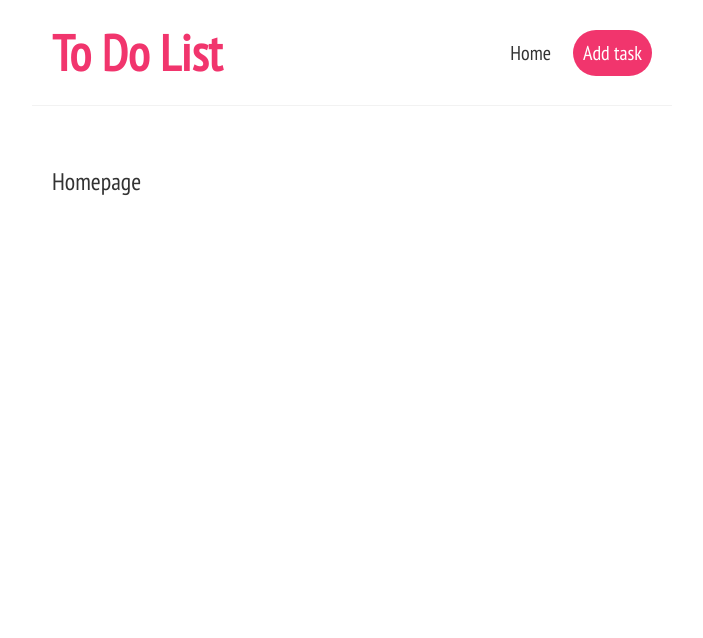
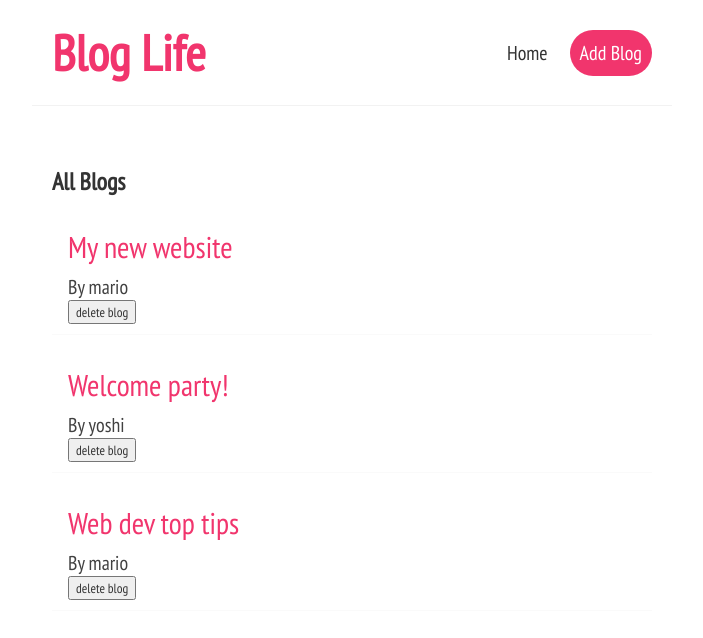
Before and after one commit to Queenofc/todo, a React (Create React App) app: page /create in a window 1280 px wide. Shown: the top 638 px of the page, without its empty margins (288-991 px from the left). Built offline with nearby package versions, Linux system fonts and the light colour scheme.

Commit message:
stopped at lesson 15

```diff
--- a/src/App.js
+++ b/src/App.js
@@ -1,6 +1,7 @@
 import "./index.css";
 import Navbar from "./Navbar";
 import Home from "./Home";
+
 
 function App() {
   return (
--- /dev/null
+++ b/src/BlogList.js
@@ -0,0 +1,18 @@
+const BlogList = ({ blogs, title, handleDelete }) => {
+  //   const blogs = props.blogs;
+  //   const title = props.title;
+  return (
+    <div className="blog-list">
+      <h2 style={{ fontWeight: "bold" }}>{title}</h2>
+      {blogs.map((blog) => (
+        <div className="blog-preview" key={blog.id}>
+          <h2>{blog.title}</h2>
+          <p>By {blog.author}</p>
+          <button onClick={() => handleDelete(blog.id)}>delete blog</button>
+        </div>
+      ))}
+    </div>
+  );
+};
+
+export default BlogList;
--- a/src/Home.js
+++ b/src/Home.js
@@ -1,18 +1,37 @@
-import { useState } from "react";
+import { useEffect, useState } from "react";
 import "./index.css";
+import BlogList from "./BlogList";
 
-const  Home= () => {
-    const [days,setDays]= useState([
-        { title: 'My new website', body: 'lorem ipsum...', author: 'mario', id: 1 },
-    { title: 'Welcome party!', body: 'lorem ipsum...', author: 'yoshi', id: 2 },
-    { title: 'Web dev top tips', body: 'lorem ipsum...', author: 'mario', id: 3 }
-    ])
+const Home = () => {
+  const [blogs, setBlogs] = useState([
+    { title: "My new website", body: "lorem ipsum...", author: "mario", id: 1 },
+    { title: "Welcome party!", body: "lorem ipsum...", author: "yoshi", id: 2 },
+    {
+      title: "Web dev top tips",
+      body: "lorem ipsum...",
+      author: "mario",
+      id: 3,
+    },
+  ]);
 
-    return (
-        <div className="home">
-            <h2>Homepage</h2>
-        </div>
-      );
-}
+  const handleDelete = (id) => {
+    const newBlogs = blogs.filter((blog) => blog.id !== id);
+    setBlogs(newBlogs);
+  };
+
+  //this run at every render, the array makes it render at times only after thr first render
+  //the array value is called a dependency and value is a usestate variable
+
+  useEffect(() => {
+    console.log('use effect ran');
+  }, []);
+
+  return (
+    <div className="home">
+      <BlogList blogs={blogs} title="All Blogs" handleDelete={handleDelete} />{" "}
+      {/*This is a prop*/}
+    </div>
+  );
+};
 
 export default Home;
--- a/src/Navbar.js
+++ b/src/Navbar.js
@@ -3,7 +3,7 @@ import "./index.css";
 const Navbar = () => {
   return (
     <div className="navbar">
-      <h1>To Do List</h1>
+      <h1>Blog Life</h1>
       <div className="links">
         <a href="/">Home</a>
         <a href="/create" style={{
@@ -11,7 +11,7 @@ const Navbar = () => {
             backgroundColor:'#f1356d',
             borderRadius:'30px',
             padding:'10px'
-        }}>Add task</a>
+        }}>Add Blog</a>
       </div>
     </div>
   );
--- a/src/index.css
+++ b/src/index.css
@@ -36,3 +36,23 @@
   margin: 40px auto;
   padding: 20px;
 }
+
+/* blog previews / list */
+.blog-preview {
+  padding: 10px 16px;
+  margin: 20px 0;
+  border-bottom: 1px solid #fafafa;
+}
+.blog-preview:hover {
+  box-shadow: 1px 3px 50px rgba(0,0,0,0.1);
+}
+.blog-preview h2 {
+  font-weight:6;
+  font-size: 30px;
+  color: #f1356d;
+  margin-bottom: 8px;
+}
+.blog-preview p{
+  font-size: 20px;
+  color:#414141;
+}
```
